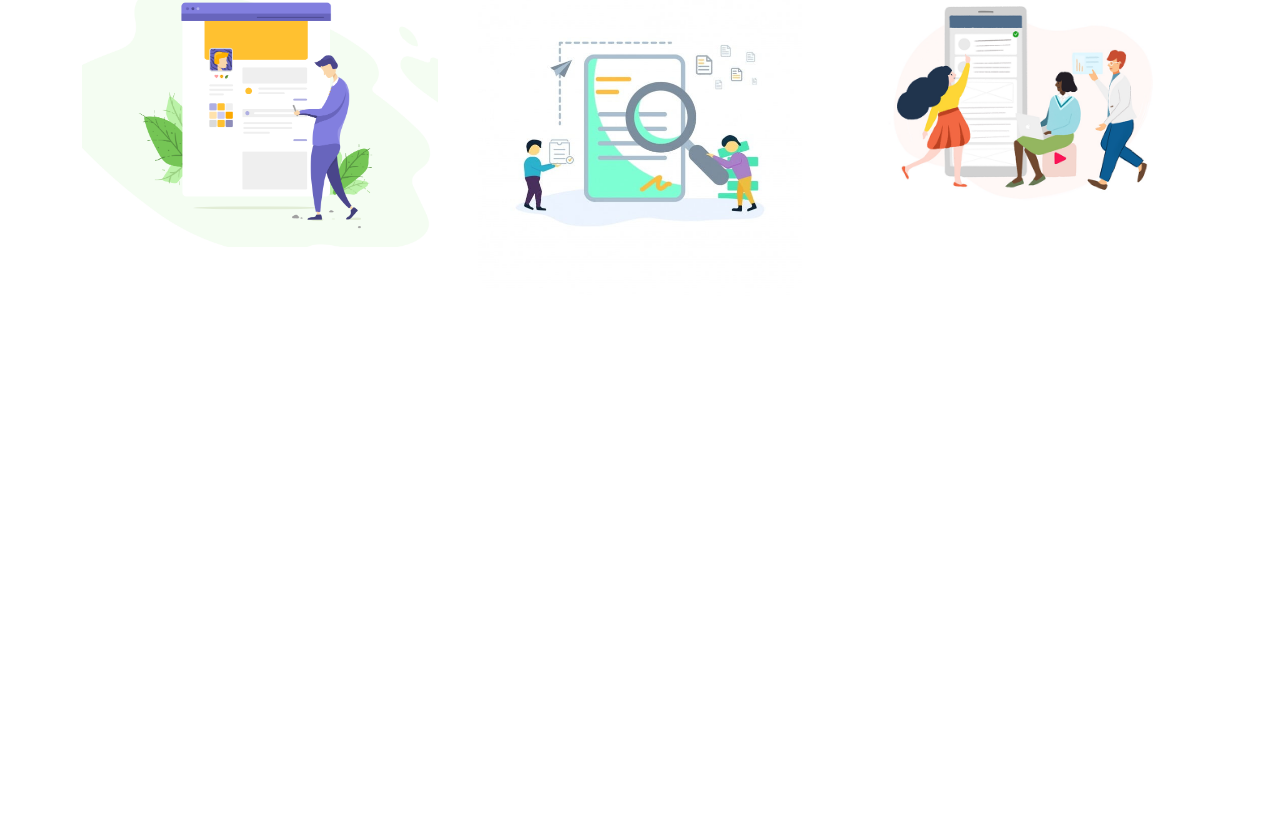
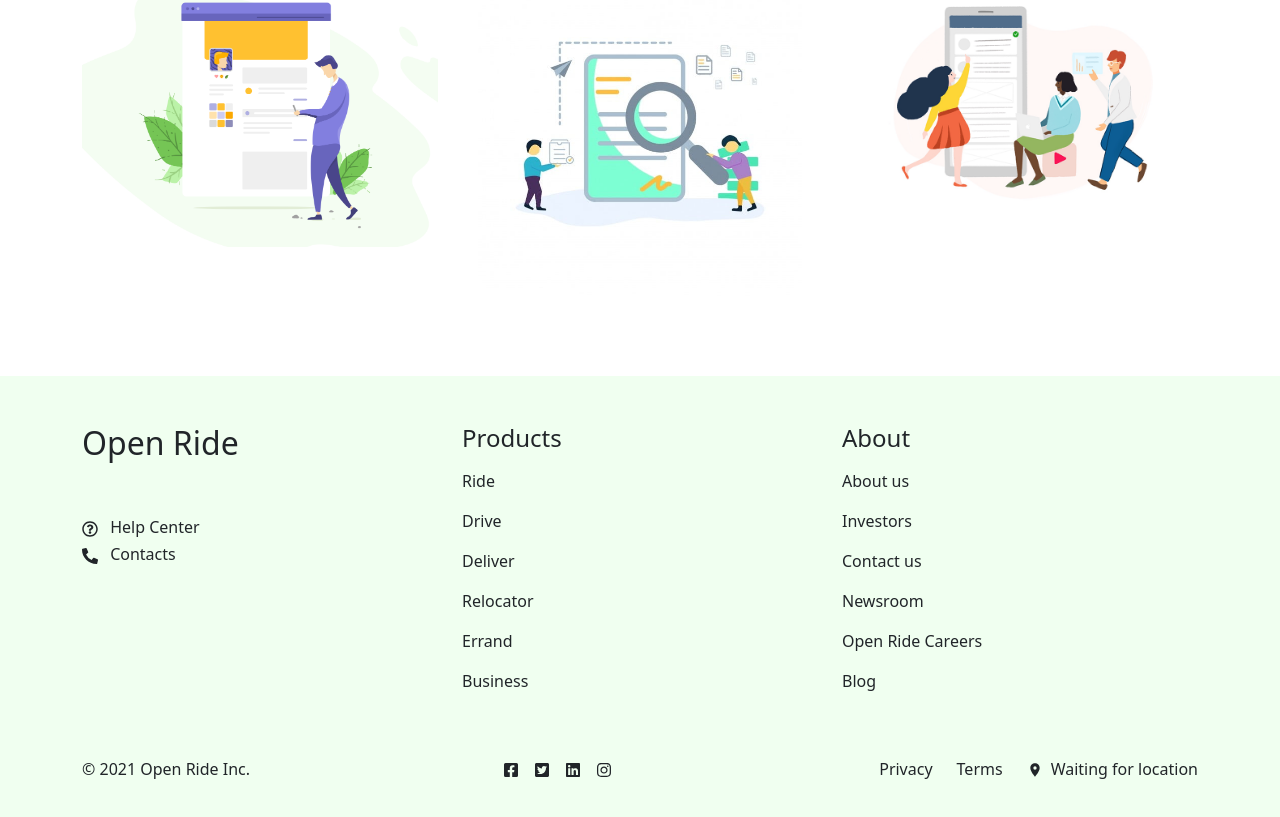
Before and after one commit to brightamegbor/OpenRide, a React (Create React App) app: page / in a window 1280 px wide. Shown: the part 1086-1903 px from the top of the page. Before the commit the page ends 1462 px from the top, so only its background shows below. Built offline with nearby package versions, Linux system fonts and the light colour scheme; no server answers.

Commit message:
added footer contents

```diff
--- a/package.json
+++ b/package.json
@@ -10,6 +10,7 @@
     "react": "^17.0.2",
     "react-bootstrap": "^1.6.3",
     "react-dom": "^17.0.2",
+    "react-icons": "^4.2.0",
     "react-router-dom": "^5.3.0",
     "react-scripts": "4.0.3",
     "web-vitals": "^1.0.1"
--- a/src/landing/landing.css
+++ b/src/landing/landing.css
@@ -157,3 +157,12 @@
 .landing-page .card {
     border: none;
 }
+
+.landing-page .footer {
+    background-color: honeydew;
+    padding-bottom: 60px;
+}
+
+.landing-page .footer .socials svg {
+    margin-right: 15px;
+}
--- a/src/landing/landing.js
+++ b/src/landing/landing.js
@@ -1,44 +1,62 @@
 import React, { Component } from 'react';
 import './landing.css';
 import { Card, Container, Row, Col, Nav, Navbar } from 'react-bootstrap';
+import {
+    FaRegQuestionCircle, FaPhoneAlt, FaFacebookSquare,
+    FaTwitterSquare, FaLinkedin, FaInstagram
+} from "react-icons/fa";
+import {
+    MdLocationOn
+} from "react-icons/md";
 
 class Landing extends Component {
-    // componentDidMount() {
-    //     var scrollpos = window.scrollY;
-    //     var navbar = document.querySelector("nav");
+    // state = {};
+    constructor(props) {
+        super(props)
+        this.state = {
+            latitude: null,
+            longitude: null,
+            currentCity: "",
+        }
+    }
 
-    //     function add_class_on_scroll() {
-    //         navbar.classList.remove("navbar-dark", "bg-dark", "shadow");
-    //         navbar.classList.add("navbar-light", "bg-light", "shadow");
-    //     }
+    componentDidMount() {
+        this.currentLocation();
+    }
 
-    //     function remove_class_on_scroll() {
-    //         navbar.classList.remove("navbar-light", "bg-light", "shadow");
-    //         navbar.classList.add("navbar-dark", "bg-dark");
-    //     }
+    currentLocation = async () => {
+        navigator.geolocation.getCurrentPosition(
+            (position) => {
+                this.getCityName(
+                    position.coords.latitude,
+                    position.coords.longitude
+                );
+            },
+            err => console.log(err)
+        );
+    }
 
-    //     window.addEventListener('scroll', function () {
-    //         scrollpos = window.scrollY;
+    getCityName = async (latitude, longitude) => {
+        var that = this;
+        // console.log(latitude);
+        var xhr = new XMLHttpRequest();
+        xhr.open('GET', "https://us1.locationiq.com/v1/reverse.php?key=pk.f23bfccd4ea955650b009b9e1ab35e2b&lat=" +
+            latitude + "&lon=" + longitude + "&format=json", true);
+        xhr.send();
+        xhr.onreadystatechange = processRequest;
+        xhr.addEventListener("readystatechange", processRequest, false);
 
-    //         if (scrollpos > 60) {
-    //             add_class_on_scroll();
-    //         } else {
-    //             remove_class_on_scroll();
-    //         }
-    //     });
-
-    //     let state = localStorage["appState"];
-
-    //     if (state) {
-    //         let AppState = JSON.parse(state);
-    //         console.log(AppState);
-    //         this.setState({ isLoggedIn: AppState.isLoggedIn, user: AppState });
-
-    //         if (AppState.isLoggedIn) {
-    //             window.location = "/dashboard";
-    //         }
-    //     }
-    // }
+        function processRequest(e) {
+            if (xhr.readyState === 4 && xhr.status === 200) {
+                var response = JSON.parse(xhr.responseText);
+                var city = response.address.city;
+                that.setState({
+                    currentCity: city,
+                })
+                return;
+            }
+        }
+    }
 
     render() {
         return (
@@ -167,6 +185,77 @@ class Landing extends Component {
 
                    </Container>
 
+                   <footer className="footer">
+                        <Container className="mb-3 mt-5 pt-5">
+                            <Row className="mb-5 ">
+                                <Col lg={4} md="auto" sm={12}>
+                                    <h2>Open Ride</h2>
+
+                                    <div className="pt-5">
+                                        <h6>
+                                            <span className="pe-2"><FaRegQuestionCircle /></span> Help Center
+                                        </h6>
+                                        <h6>
+                                        <span className="pe-2"><FaPhoneAlt /></span> Contacts
+                                        </h6>
+
+                                    </div>
+                                </Col>
+
+                                <Col lg={4} md="auto" sm={12}>
+                                    <h4>Products</h4>
+
+                                    <div className="pt-2">
+                                        <p>Ride</p>
+                                        <p>Drive</p>
+                                        <p>Deliver</p>
+                                        <p>Relocator</p>
+                                        <p>Errand</p>
+                                        <p>Business</p>
+
+                                    </div>
+                                </Col>
+
+                                <Col lg={4} md="auto" sm={12}>
+                                    <h4>About</h4>
+
+                                    <div className="pt-2">
+                                        <p>About us</p>
+                                        <p>Investors</p>
+                                        <p>Contact us</p>
+                                        <p>Newsroom</p>
+                                        <p>Open Ride Careers</p>
+                                        <p>Blog</p>
+
+                                    </div>
+                                </Col>
+                            </Row>
+
+                        <div className="d-flex justify-content-between">
+                            <div>
+                                <p>&copy; {new Date().getFullYear()} Open Ride Inc.</p>
+                            </div>
+
+                            <div className="socials">
+                                <FaFacebookSquare />
+                                <FaTwitterSquare />
+                                <FaLinkedin />
+                                <FaInstagram />
+                            </div>
+
+                            <div className="d-flex">
+                                <p className="pe-4">Privacy</p>
+                                <p className="pe-4">Terms</p>
+                                <p>
+                                    <span className="pe-2"><MdLocationOn /></span>
+                                    {this.state.currentCity !== "" && this.state.currentCity}
+                                    {this.state.currentCity === "" && "Waiting for location"}
+                                </p>
+                            </div>
+
+                        </div>
+                        </Container>
+                   </footer>
 
             </div>
         );
```
Also changed, not shown: 1 other file (tests, documents, lock files or other folders).
